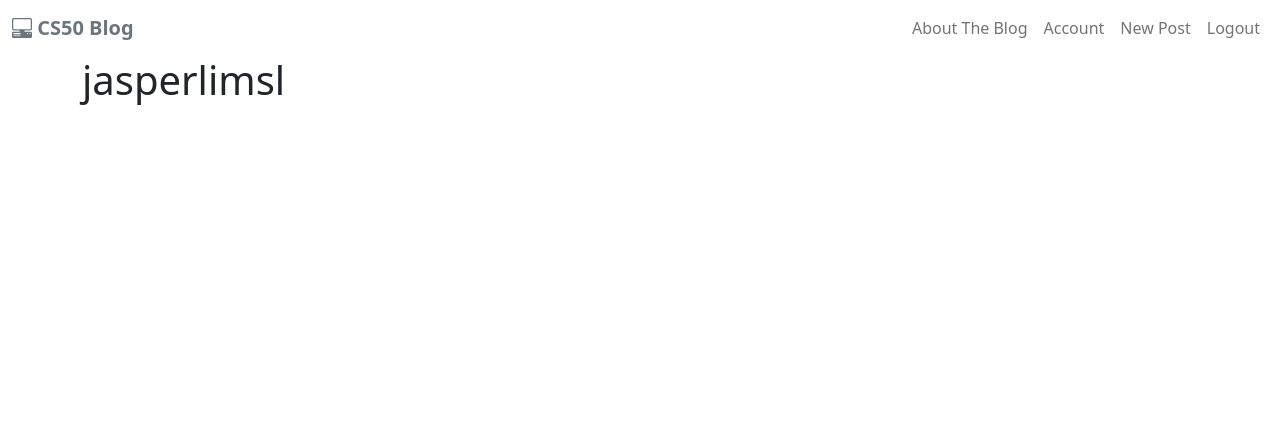
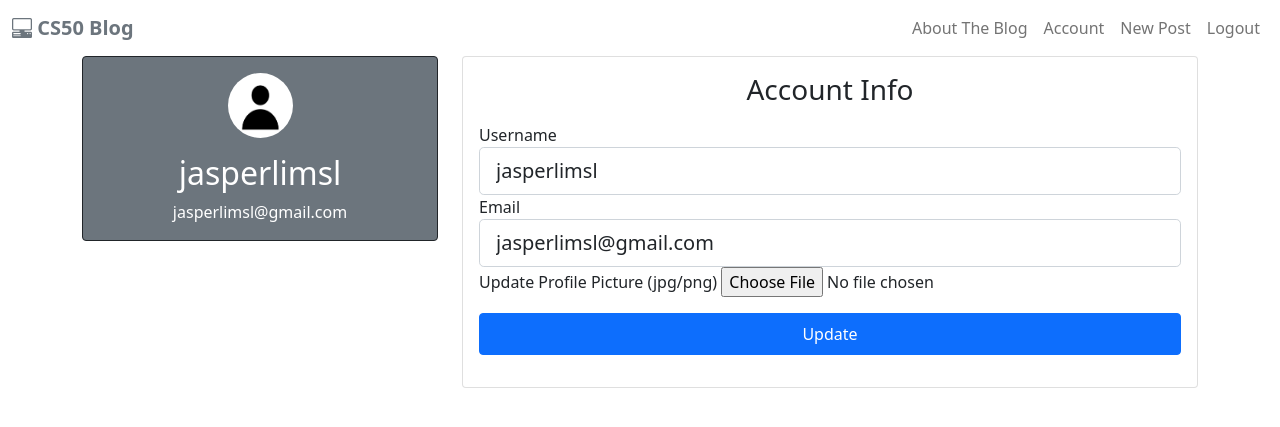
Before and after one commit to Jasperlimsl/cs50-final, a Flask app: page /account in a window 1280 px wide. Shown: the top 427 px of the page. Run offline with Flask 3, Linux system fonts and the light colour scheme; a user stored in the database is signed in; some libraries are stand-ins or nearby versions.

Commit message:
Version 4 - Account page and functionalities added

```diff
--- a/cs50blog/forms.py
+++ b/cs50blog/forms.py
@@ -1,5 +1,7 @@
 # Importing the FlaskForm base class from the flask_wtf extension that must be installed using "pip install flask-wtf"
 from flask_wtf import FlaskForm
+from flask_wtf.file import FileField, FileAllowed
+from flask_login import current_user
 # the wtforms library comes with the flask-wtf extension package installed
 from wtforms import StringField, PasswordField, BooleanField, SubmitField
 from wtforms.validators import DataRequired, Length, Email, EqualTo, ValidationError
@@ -28,3 +30,22 @@ class LoginForm(FlaskForm):
     password = PasswordField('Password', validators=[DataRequired(), Length(min=8, max=25)])
     remember = BooleanField('Remember Me')
     submit = SubmitField('Log In')
+
+class UpdateAccountForm(FlaskForm):
+    username = StringField('Username', validators=[DataRequired(), Length(min=3, max=25)])
+    email = StringField('Email', validators=[DataRequired(), Email()])
+    picture = FileField('Update Profile Picture (jpg/png)', validators=[FileAllowed(['jpg','png'])])
+    submit = SubmitField('Update')
+
+    # Using wtforms to validate and raise validationerrors.
+    def validate_username(self, username):
+        if username.data != current_user.username:
+            user = User.query.filter_by(username=username.data).first()
+            if user:
+                raise ValidationError('That username is already used. Please use another one.')
+
+    def validate_email(self, email):
+        if email.data != current_user.email:
+            email = User.query.filter_by(email=email.data).first()
+            if email:
+                raise ValidationError('That email is already used. Please use another one.')
--- a/cs50blog/routes.py
+++ b/cs50blog/routes.py
@@ -1,5 +1,8 @@
+import os
+import secrets
+from PIL import Image
 from flask import render_template, url_for, flash, redirect, request
-from cs50blog.forms import RegisterForm, LoginForm
+from cs50blog.forms import RegisterForm, LoginForm, UpdateAccountForm
 from cs50blog.models import User, Post
 from cs50blog import app, db, bcrypt
 from flask_login import login_user, current_user, logout_user, login_required
@@ -55,7 +58,44 @@ def logout():
     logout_user()
     return redirect(url_for('index'))
 
-@app.route("/account")
+def save_picture(form_picture):
+    random = secrets.token_hex(8)
+    # since we are not using f_name, we replace it with just an underscore
+    # f_name, f_ext = os.path.splitext(form_picture.filename)
+    _, f_ext = os.path.splitext(form_picture.filename)
+    picture_fn = random + f_ext
+    picture_path = os.path.join(app.root_path, 'static/profile_pics', picture_fn)
+
+    # Delete the old profile picture if it exists
+    if current_user.image_file != 'default.jpg':
+        old_picture_path = os.path.join(app.root_path, 'static/profile_pics', current_user.image_file)
+        if os.path.exists(old_picture_path):
+            os.remove(old_picture_path)
+
+
+    output_size = (125, 125)
+    resized_image = Image.open(form_picture)
+    resized_image.thumbnail(output_size)
+    resized_image.save(picture_path)
+
+    return picture_fn
+
+
+@app.route("/account", methods=['GET', 'POST'])
 @login_required
 def account():
-    return render_template('account.html', title='Account')
+    form = UpdateAccountForm()
+    if form.validate_on_submit():
+        if form.picture.data:
+            picture_file = save_picture(form.picture.data)
+            current_user.image_file = picture_file
+        current_user.username = form.username.data
+        current_user.email = form.email.data
+        db.session.commit()
+        flash('Your account info has been updated!', 'success')
+        return redirect(url_for('account'))
+    elif request.method == 'GET':
+        form.username.data = current_user.username
+        form.email.data = current_user.email
+    image_file = url_for('static', filename='profile_pics/' + current_user.image_file)
+    return render_template('account.html', title='Account', image_file=image_file, form=form)
--- a/cs50blog/static/main.css
+++ b/cs50blog/static/main.css
@@ -1,5 +1,4 @@
 .article-img {
     height: 65px;
     width: 65px;
-    margin-right: 16px;
   }
--- a/cs50blog/templates/account.html
+++ b/cs50blog/templates/account.html
@@ -1,5 +1,69 @@
 {% extends "layout.html" %}
 
 {% block main %}
-    <h1>{{ current_user.username }}</h1>
+<div class="row">
+    <div class="col-sm-4">
+      <div class="card border-dark text-white bg-secondary mb-3">
+        <div class="card-body">
+            <div class="align-items-center text-center">
+                <img src="{{ image_file }}" alt="display pic" class="rounded-circle article-img">
+                <div class="mt-3">
+                    <h2 class="card-title">{{ current_user.username }}</h2>
+                    <p class="card-text">{{ current_user.email }}</p>
+                </div>
+            </div>
+        </div>
+      </div>
+    </div>
+    <div class="col-sm-8">
+      <div class="card">
+        <div class="card-body">
+            <form method="POST" action="" enctype="multipart/form-data">
+                <!-- adds in a cross-site request forgery (CSRF) token to protect the form-->
+                {{ form.hidden_tag() }}
+
+                <h1 class="h3 mb-3 fw-normal text-center">Account Info</h1>
+                <div class="form-group">
+                    {{ form.username.label(class="form-control-label") }}
+
+                    {% if form.username.errors %}
+                        {{ form.username(class="form-control form-control-lg is-invalid") }}
+                        <div class="invalid-feedback">
+                            {% for error in form.username.errors %}
+                                <span>{{ error }}</span>
+                            {% endfor %}
+                        </div>
+                    {% else %}
+                        {{ form.username(class="form-control form-control-lg") }}
+                    {% endif %}
+                </div>
+                <div class="form-group">
+                    {{ form.email.label(class="form-control-label") }}
+                    {% if form.email.errors %}
+                        {{ form.email(class="form-control form-control-lg is-invalid") }}
+                        <div class="invalid-feedback">
+                            {% for error in form.email.errors %}
+                                <span>{{ error }}</span>
+                            {% endfor %}
+                        </div>
+                    {% else %}
+                        {{ form.email(class="form-control form-control-lg") }}
+                    {% endif %}
+                </div>
+                <div class="form-group">
+                    {{ form.picture.label() }}
+                    {{ form.picture(class="form-control-file") }}
+                    <br>
+                    {% if form.picture.errors %}
+                        {% for error in form.picture.errors %}
+                            <span class="text-danger">{{ error }}</span><br>
+                        {% endfor %}
+                    {% endif %}
+                </div>
+                {{ form.submit(class="btn btn-primary w-100 py-2 my-3") }}
+            </form>
+        </div>
+      </div>
+    </div>
+</div>
 {% endblock %}
```
Also changed, not shown: cs50blog/static/profile_pics/c225a861eeac77f9.png (added), instance/blog.db.
